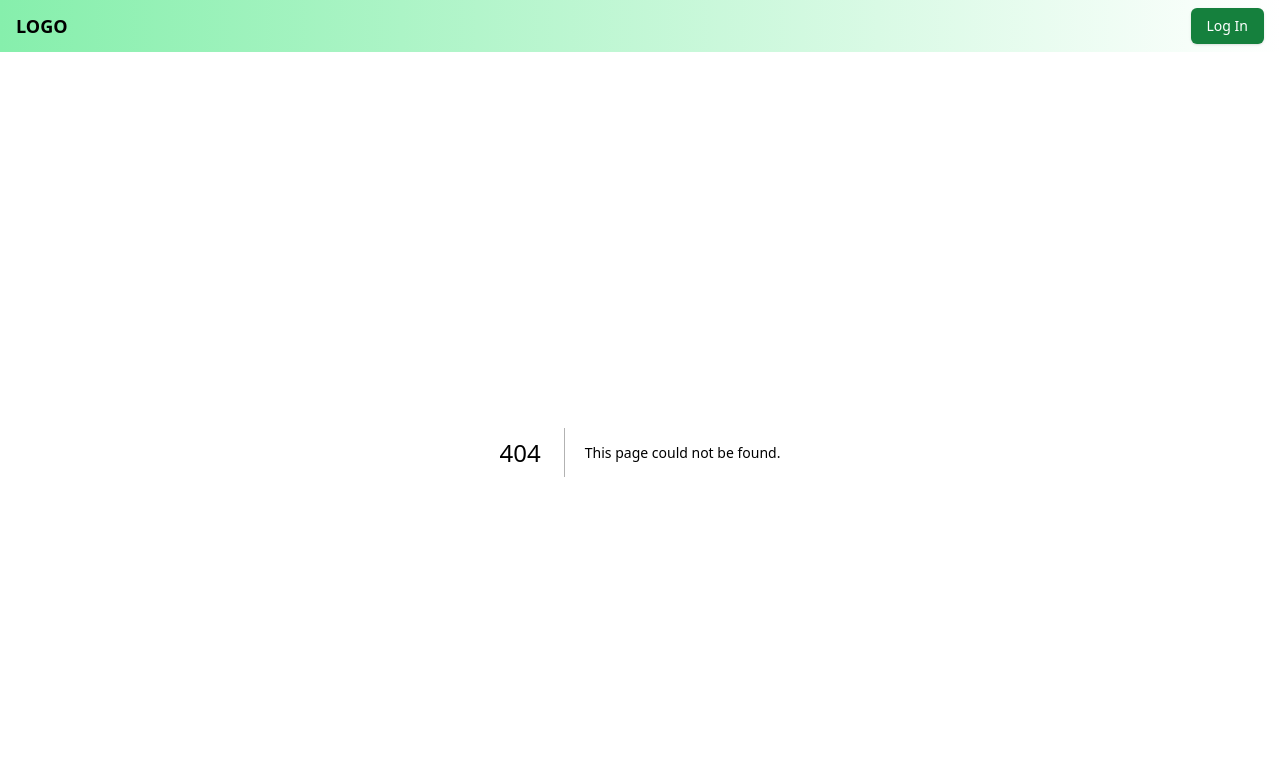
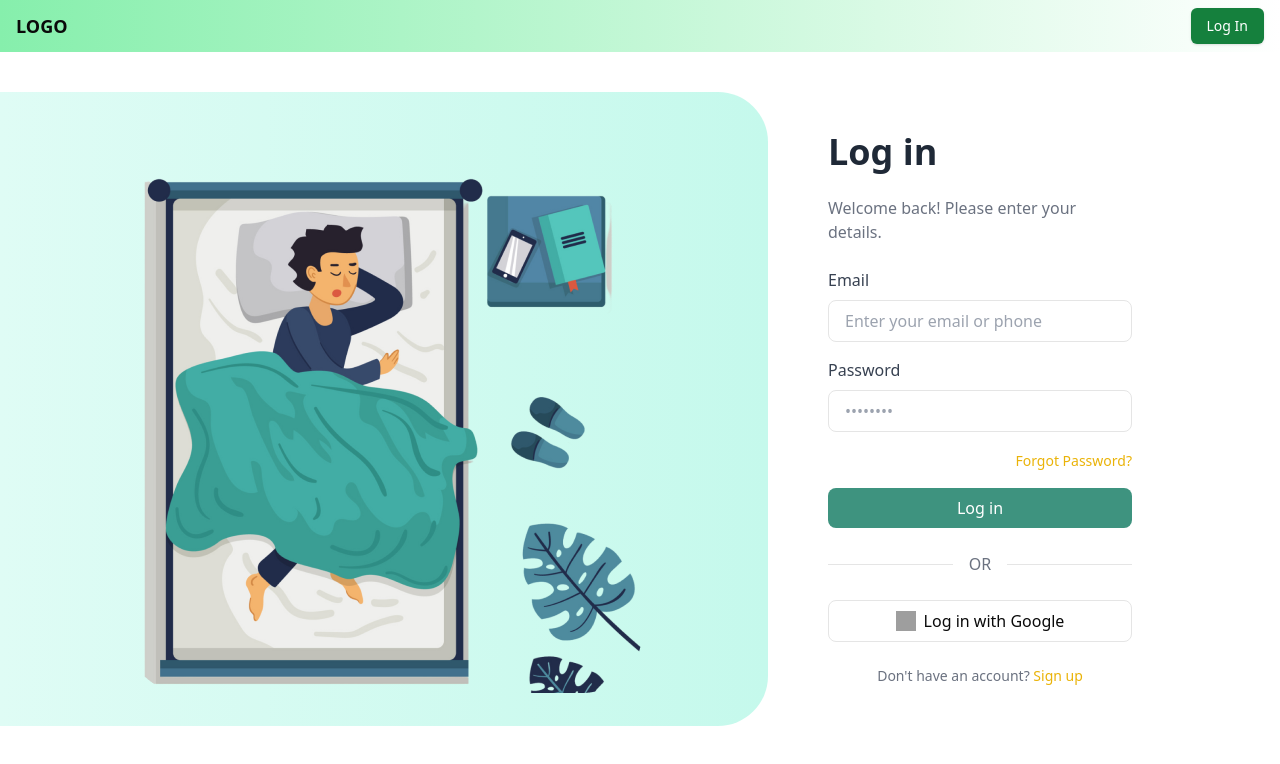
Before and after one commit to Rizwanali02/hostel-App, a Next.js app: page /login in a window 1280 px wide. Before the commit this address had no page. Shown: the top 764 px of the page. Built offline with nearby package versions, Linux system fonts and the light colour scheme; grey boxes are pictures that could not be loaded.

Commit message:
added login page

```diff
--- a/src/app/components/Home/LandingPage.tsx
+++ b/src/app/components/Home/LandingPage.tsx
@@ -31,10 +31,10 @@ const LandingPage = () => {
           </div>
 
           {/* Right Section (Image) */}
-          <div className="w-full md:w-1/2 flex justify-center items-center md:block hidden">
+          <div className="w-full md:w-1/2 justify-center items-center md:block hidden">
             {/* Transparent Image */}
             <Image
-              src="/images/LandingPageImage.jpeg"
+              src="/images/landing.png"
               alt="Sleeping illustration"
               width={500}
               height={300}
--- a/src/app/components/Home/Reviews.tsx
+++ b/src/app/components/Home/Reviews.tsx
@@ -73,9 +73,9 @@ const Reviews = () => {
       </h2>
 
       {/* Loop through reviews and display them */}
-      <div className="flex gap-5 flex-wrap justify-center">
+      <div className="flex gap-5 overflow-x-auto scrollbar-hidden pb-7">
         {reviews.map((review) => (
-          <div key={review.id}>
+          <div key={review.id} className="shrink-0">
             <div
               className="reviewBackgrounfColor relative bg-cover bg-center rounded-[40px] p-5 text-black min-h-[200px] max-h-[250px] w-[350px] sm:w-[400px] lg:w-[450px] xl:w-[500px]"
               //   style={{
--- a/src/app/components/Navbar/Navbar.tsx
+++ b/src/app/components/Navbar/Navbar.tsx
@@ -1,11 +1,18 @@
+"use client"
 import { Button } from '@/components/ui/button'
+import { useRouter } from 'next/navigation';
 import React from 'react'
 
 const Navbar = () => {
+  const router = useRouter();
+
+  const handleLoginClick = () => {
+    router.push('/login');
+  };
   return (
     <div className="flex justify-between items-center px-4 py-2 bg-gradient-to-r from-green-300 to-white">
-      <span className="text-lg font-bold">LOGO</span>
-      <Button className="bg-green-700 text-white hover:bg-green-600">Log In</Button>
+      <span className="text-lg font-bold" onClick={()=>router.push('/')}>LOGO</span>
+      <Button onClick={handleLoginClick} className="bg-green-700 text-white hover:bg-green-600" >Log In</Button>
     </div>
   )
 }
--- /dev/null
+++ b/src/app/login/page.tsx
@@ -0,0 +1,95 @@
+import React from "react";
+
+export default function LoginPage() {
+  return (
+      <div className="flex flex-wrap overflow-hidden gap-5  w-full py-10">
+        {/* Left Side - Image & Illustrations */}
+        <div className="relative w-[60%] bg-gradient-to-r from-[#DFFCF5] to-[#C5F9EC] flex items-center justify-center rounded-tr-[50px] rounded-br-[50px]">
+          <div className="text-center">
+            <img
+              src="/images/landing.png" // Replace with your actual image path
+              alt="Sleeping Illustration"
+              className="w-full h-full mx-auto"
+            />
+          </div>
+        </div>
+
+        {/* Right Side - Login Form */}
+        <div className="w-[30%] p-10">
+          <h1 className="text-4xl font-bold text-gray-800 mb-6">Log in</h1>
+          <p className="text-gray-500 mb-6">
+            Welcome back! Please enter your details.
+          </p>
+
+          {/* Email Input */}
+          <div className="mb-4">
+            <label
+              className="block text-gray-700 font-medium mb-2"
+              htmlFor="email"
+            >
+              Email
+            </label>
+            <input
+              type="email"
+              id="email"
+              placeholder="Enter your email or phone"
+              className="w-full px-4 py-2 border rounded-lg focus:outline-none focus:ring-2 focus:ring-green-400"
+            />
+          </div>
+
+          {/* Password Input */}
+          <div className="mb-4">
+            <label
+              className="block text-gray-700 font-medium mb-2"
+              htmlFor="password"
+            >
+              Password
+            </label>
+            <input
+              type="password"
+              id="password"
+              placeholder="••••••••"
+              className="w-full px-4 py-2 border rounded-lg focus:outline-none focus:ring-2 focus:ring-green-400"
+            />
+          </div>
+
+          {/* Forgot Password */}
+          <div className="text-right mb-4">
+            <a href="#" className="text-sm text-yellow-500 hover:underline">
+              Forgot Password?
+            </a>
+          </div>
+
+          {/* Login Button */}
+          <button className="w-full bg-[#3E937F] text-white py-2 rounded-lg hover:bg-[#3a8976] transition">
+            Log in
+          </button>
+
+          {/* Divider */}
+          <div className="flex items-center justify-center my-6">
+            <div className="border-t w-full"></div>
+            <span className="mx-4 text-gray-500">OR</span>
+            <div className="border-t w-full"></div>
+          </div>
+
+          {/* Google Login */}
+          <button className="w-full flex items-center justify-center gap-2 border rounded-lg py-2 hover:bg-gray-100 transition">
+            <img
+              src="https://img.icons8.com/color/48/000000/google-logo.png"
+              alt="Google"
+              className="h-5 w-5"
+            />
+            <span>Log in with Google</span>
+          </button>
+
+          {/* Sign Up Link */}
+          <p className="mt-6 text-sm text-center text-gray-500">
+            Don't have an account?{" "}
+            <a href="#" className="text-yellow-500 hover:underline">
+              Sign up
+            </a>
+          </p>
+        </div>
+    </div>
+  );
+}
```
Also changed, not shown: public/images/landing.png (added). Lines whose indentation alone changed are shown as unchanged.
